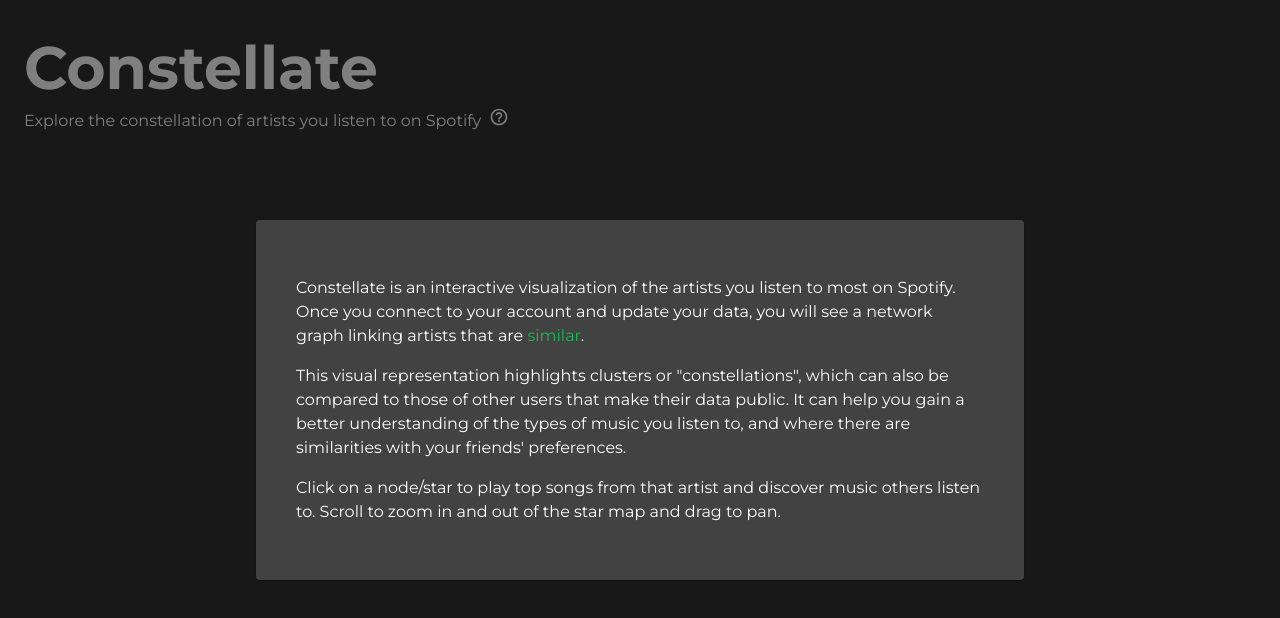
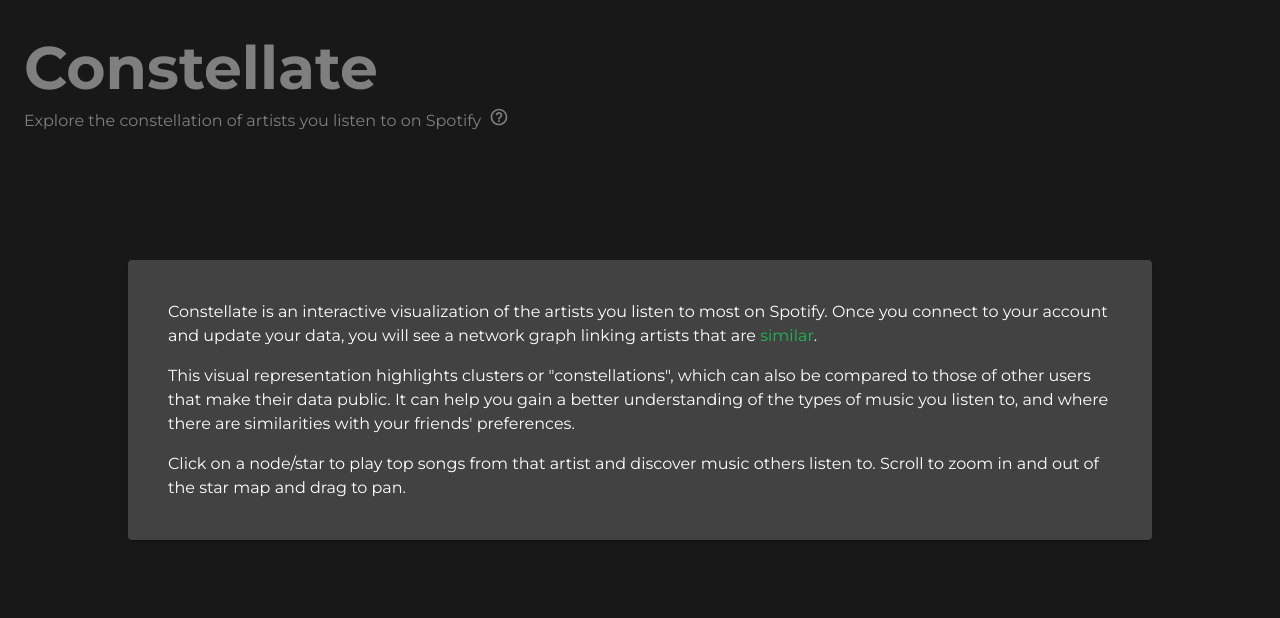
Before and after one commit to ampu3ro/constellate, a React (Create React App) app in the folder client/: page / in a window 1280 px wide. Both pictures are taken after a click on the button 499 px from the left and 117 px from the top of the page. Shown: the top 618 px of the page. Built offline with nearby package versions, Linux system fonts and the light colour scheme; no server answers.

Commit message:
Tweak help display

```diff
--- a/client/src/components/Help.js
+++ b/client/src/components/Help.js
@@ -13,15 +13,14 @@
 const useStyles = makeStyles((theme) => ({
   modal: {
     display: 'flex',
-    flexWrap: 'wrap',
     alignItems: 'center',
     justifyContent: 'center',
   },
   paper: {
-    width: '60%',
+    width: '80%',
     outline: 'none',
     display: 'flex',
-    flexDirection: 'column',
+    flexWrap: 'wrap',
     justifyContent: 'center',
   },
   typography: {
@@ -43,8 +42,8 @@
     >
       <Fade in={open} timeout={{ enter: timeout, exit: 0 }}>
         <Paper className={classes.paper}>
-          <Typography className={classes.typography}>
-            <p>
+          <div className={classes.typography}>
+            <Typography paragraph>
               Constellate is an interactive visualization of the artists you
               listen to most on Spotify. Once you connect to your account and
               update your data, you will see a network graph linking artists
@@ -56,20 +55,20 @@
                 similar
               </Link>
               .
-            </p>
-            <p>
+            </Typography>
+            <Typography paragraph>
               This visual representation highlights clusters or
               "constellations", which can also be compared to those of other
               users that make their data public. It can help you gain a better
               understanding of the types of music you listen to, and where there
               are similarities with your friends' preferences.
-            </p>
-            <p>
+            </Typography>
+            <Typography>
               Click on a node/star to play top songs from that artist and
               discover music others listen to. Scroll to zoom in and out of the
               star map and drag to pan.
-            </p>
-          </Typography>
+            </Typography>
+          </div>
         </Paper>
       </Fade>
     </Modal>
```
